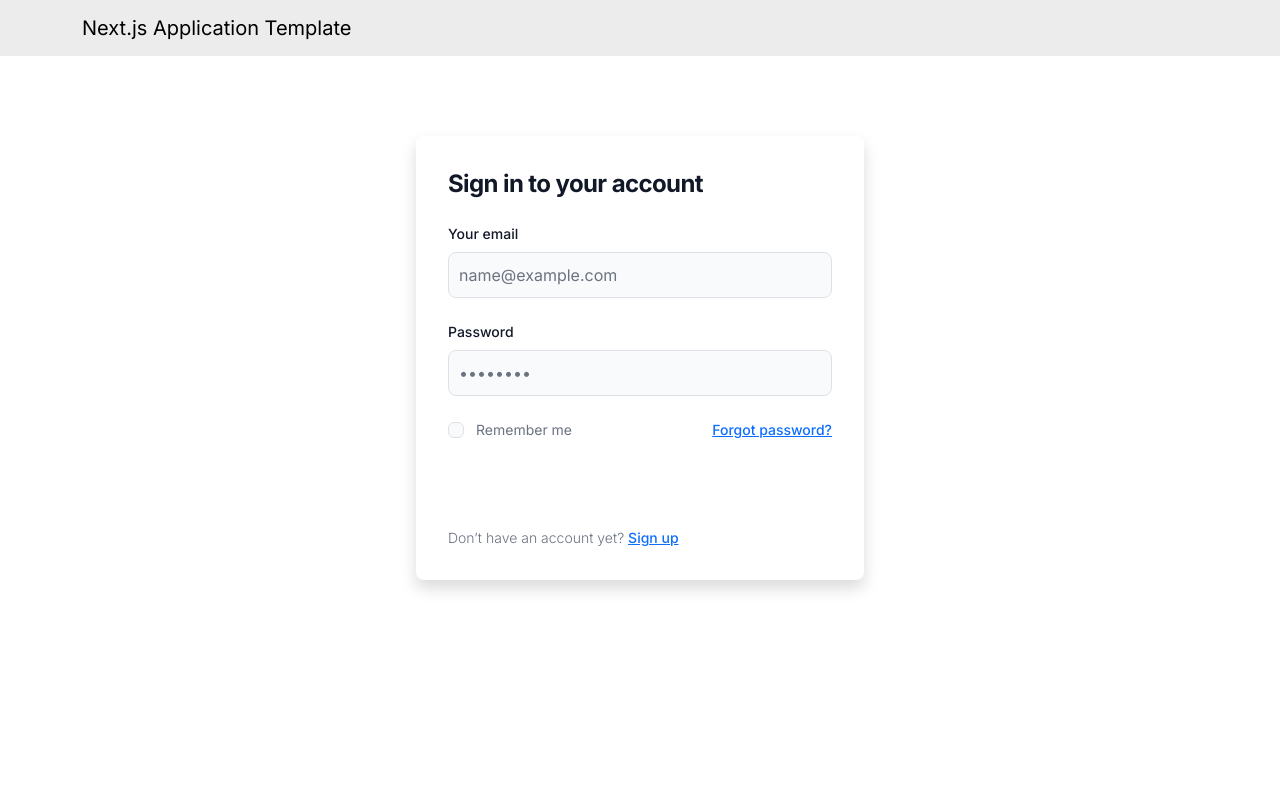
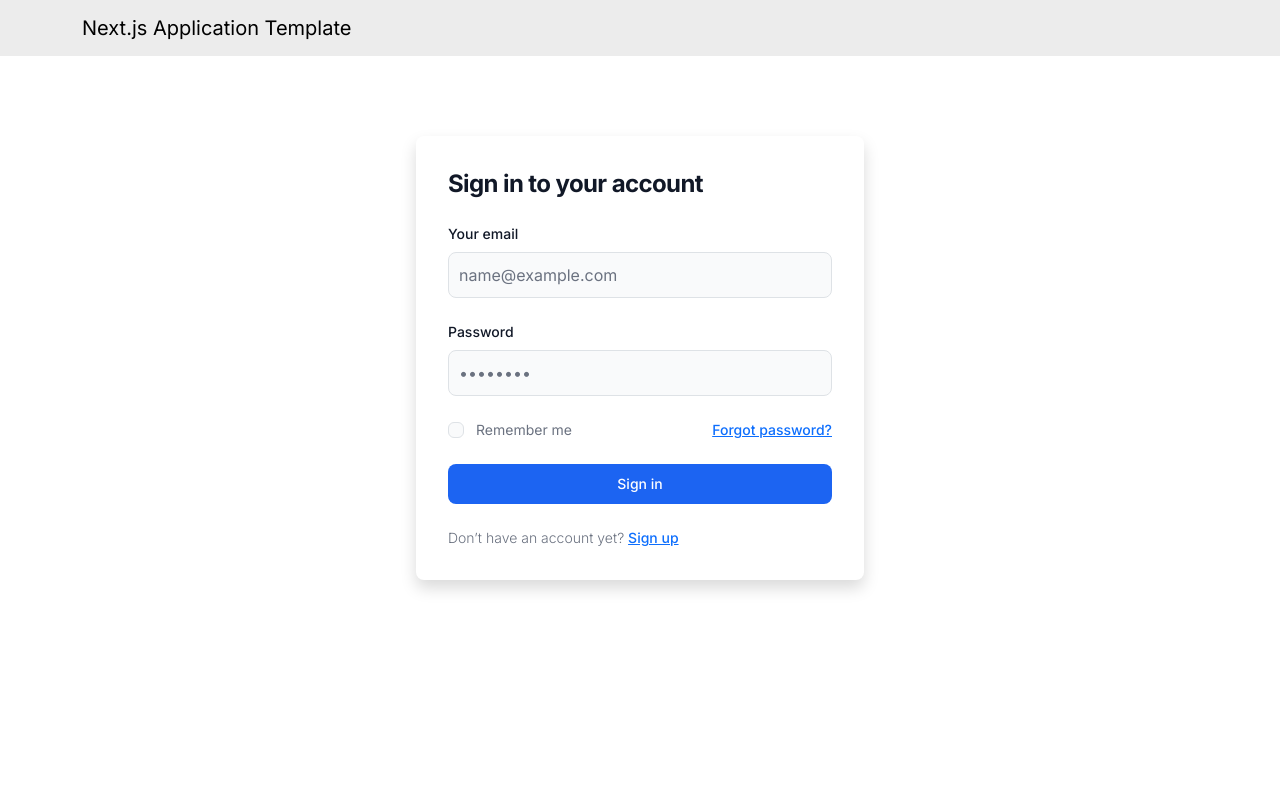
Before and after one commit to teamusa2025/teamusa2025-project, a Next.js app: page /auth/signin in a window 1280 px wide. Shown: the top 800 px of the page. Built offline with nearby package versions, Linux system fonts and the light colour scheme; no server answers.

Commit message:
updated template

```diff
--- a/src/app/auth/signin/page.tsx
+++ b/src/app/auth/signin/page.tsx
@@ -1,11 +1,10 @@
 'use client';
 
 import { signIn } from 'next-auth/react';
-import Image from 'next/image';
-import { Button, Card, Col, Container, Form, Row } from 'react-bootstrap';
 
-/** The sign in page. */
+/** The sign-in page. */
 const SignIn = () => {
+  // eslint-disable-next-line @typescript-eslint/no-unused-vars
   const handleSubmit = async (e: React.FormEvent<HTMLFormElement>) => {
     e.preventDefault();
     const target = e.target as typeof e.target & {
@@ -36,7 +35,7 @@ const SignIn = () => {
             <h1 className="text-xl font-bold leading-tight tracking-tight text-gray-900 dark:text-white md:text-2xl">
               Sign in to your account
             </h1>
-            <form className="space-y-4 md:space-y-6" action="#">
+            <form className="space-y-4 md:space-y-6" onSubmit={handleSubmit}>
               <div>
                 <label
                   htmlFor="email"
@@ -82,7 +81,6 @@ const SignIn = () => {
                       type="checkbox"
                       className="focus:ring-3 focus:ring-primary-300 dark:focus:ring-primary-600 size-4 rounded border
                       border-gray-300 bg-gray-50 dark:border-gray-600 dark:bg-gray-700 dark:ring-offset-gray-800"
-                      required
                     />
                   </div>
                   <div className="ml-3 text-sm">
@@ -103,10 +101,10 @@ const SignIn = () => {
               </div>
               <button
                 type="submit"
-                className="bg-primary-600 hover:bg-primary-700 focus:ring-primary-300 dark:bg-primary-600
-                dark:hover:bg-primary-700 dark:focus:ring-primary-800 w-full rounded-lg px-5 py-2.5
-                text-center text-sm font-medium text-white focus:outline-none
-                focus:ring-4"
+                className="w-full rounded-lg bg-blue-600 px-5
+                py-2.5 text-center text-sm font-medium text-white hover:bg-blue-700
+                focus:outline-none focus:ring-4 focus:ring-blue-300 dark:bg-blue-600 dark:hover:bg-blue-700
+                dark:focus:ring-blue-800"
               >
                 Sign in
               </button>
```
Also changed, not shown: 1 other file (tests, documents, lock files or other folders).
